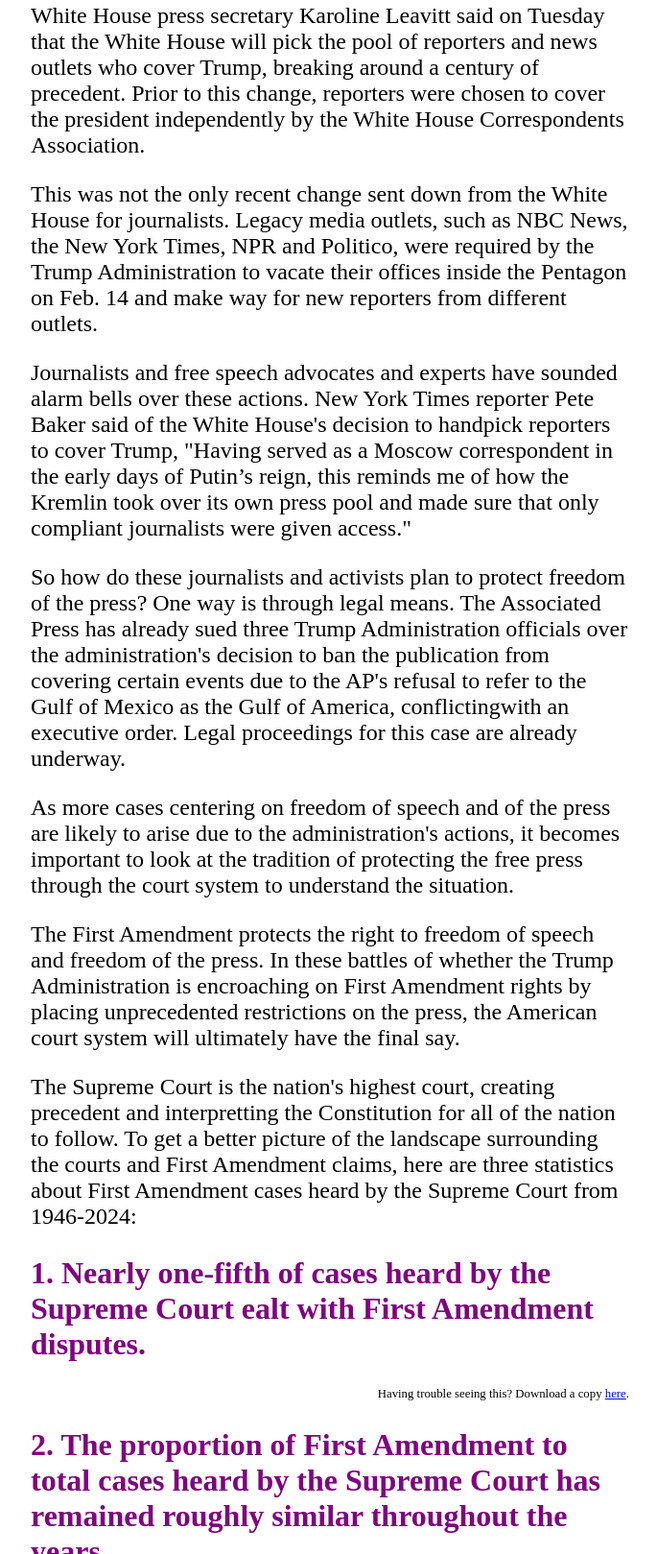
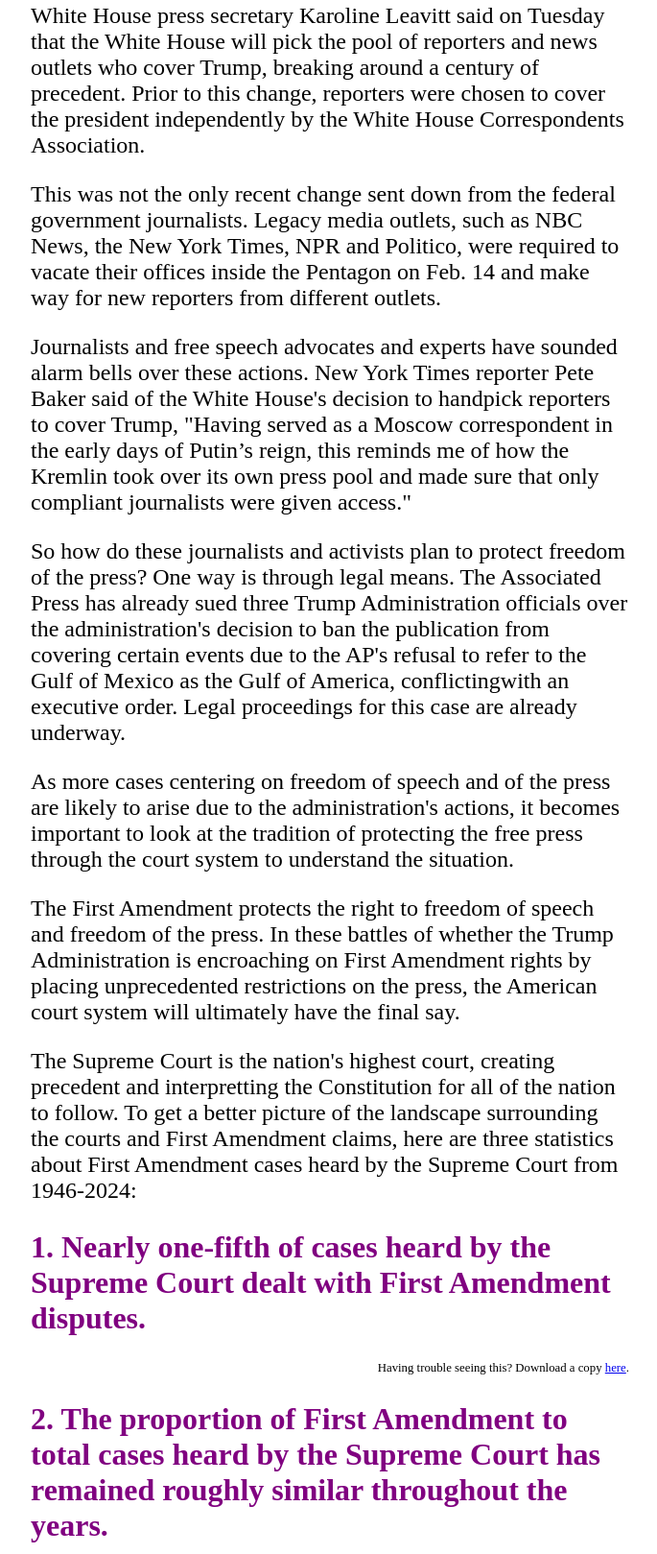
Before and after one commit to madelineking2026/Portfolio, a plain HTML site: page WorkSample.html in a window 1280 px wide. Shown: the part 1048-2667 px from the top of the page at 96% size, without its empty margins (296-981 px from the left). Drawn offline with Linux system fonts and the light colour scheme; a script that the page names is missing.

Commit message:
Update WorkSample.html

```diff
--- a/WorkSample.html
+++ b/WorkSample.html
@@ -25,7 +25,7 @@
 
 <P>White House press secretary Karoline Leavitt said on Tuesday that the White House will pick the pool of reporters and news outlets who cover Trump, breaking around a century of precedent. Prior to this change, reporters were chosen to cover the president independently by the White House Correspondents Association.</P>
 
-<p>This was not the only recent change sent down from the White House for journalists. Legacy media outlets, such as NBC News, the New York Times, NPR and Politico, were required by the Trump Administration to vacate their offices inside the Pentagon on Feb. 14 and make way for new reporters from different outlets. </p>
+<p>This was not the only recent change sent down from the federal government journalists. Legacy media outlets, such as NBC News, the New York Times, NPR and Politico, were required to vacate their offices inside the Pentagon on Feb. 14 and make way for new reporters from different outlets. </p>
 
 <p>Journalists and free speech advocates and experts have sounded alarm bells over these actions. New York Times reporter Pete Baker said of the White House's decision to handpick reporters to cover Trump, "Having served as a Moscow correspondent in the early days of Putin’s reign, this reminds me of how the Kremlin took over its own press pool and made sure that only compliant journalists were given access."</p>
 
@@ -37,7 +37,7 @@
 
 <p>The Supreme Court is the nation's highest court, creating precedent and interpretting the Constitution for all of the nation to follow. To get a better picture of the landscape surrounding the courts and First Amendment claims, here are three statistics about First Amendment cases heard by the Supreme Court from 1946-2024:</p>
 <p> </p>
-<h2>1. Nearly one-fifth of cases heard by the Supreme Court ealt with First Amendment disputes.</h2>
+<h2>1. Nearly one-fifth of cases heard by the Supreme Court dealt with First Amendment disputes.</h2>
 <p> </p>
 <div class="flourish-embed flourish-chart" data-src="visualisation/21830394"><script src="https://public.flourish.studio/resources/embed.js"></script><noscript><img src="https://public.flourish.studio/visualisation/21830394/thumbnail" width="100%" alt="chart visualization" /></noscript></div>
 <div id="download">
```
